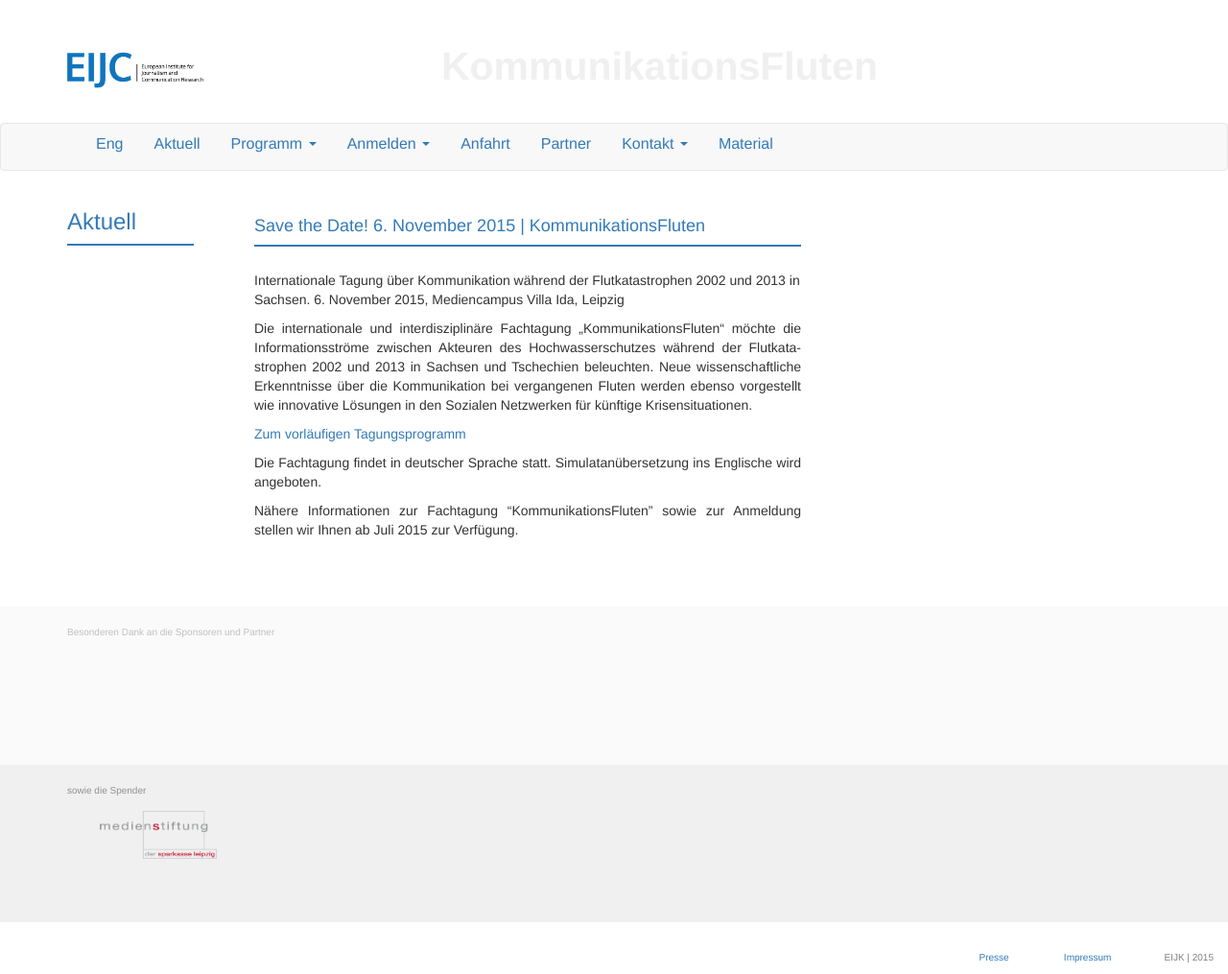
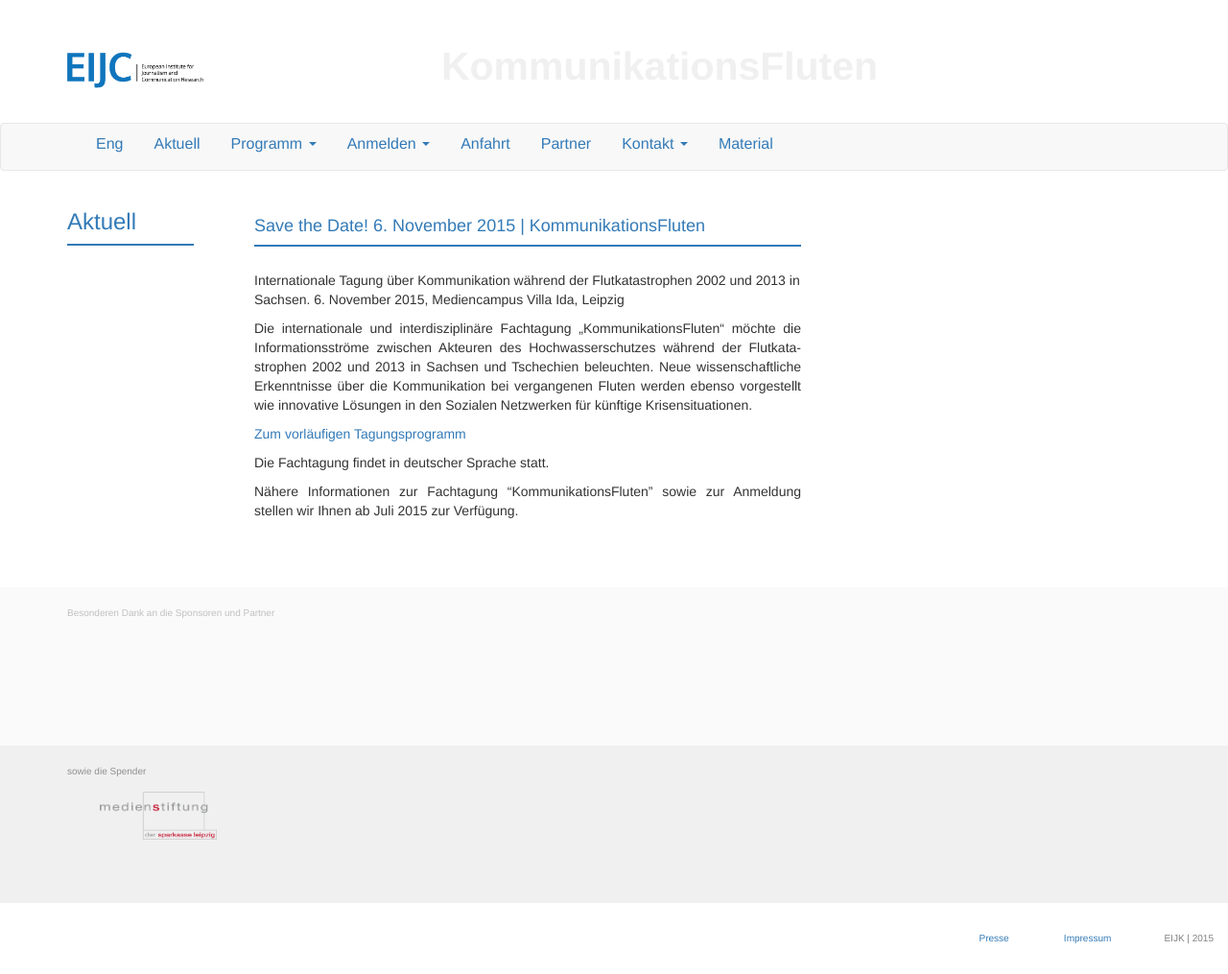
Before and after one commit to susedev/test, a Jekyll site: the page built from konferenz-kommunikationsfluten.html, in a window 1280 px wide. Shown: the whole page at 96% size. Built offline with Jekyll 4.4.1, drawn with Linux system fonts in a browser that asks for light colours; nearby versions of some CDN libraries.

Commit message:
Edit from JekyllCMS

```diff
--- a/konferenz-kommunikationsfluten.html
+++ b/konferenz-kommunikationsfluten.html
@@ -11,7 +11,7 @@ title: Aktuell
 
 <p><a href="{{ site.base_url }}/programm-uebersicht.html">Zum vorl&auml;ufigen Tagungsprogramm</a></p>
 
-<p style="text-align: justify;">Die Fachtagung findet in deutscher Sprache statt. Simulatan&uuml;bersetzung ins Englische wird angeboten.</p>
+<p style="text-align: justify;">Die Fachtagung findet in deutscher Sprache statt.</p>
 
 <p style="text-align: justify;">N&auml;here Informationen zur Fachtagung &ldquo;KommunikationsFluten&rdquo; sowie zur Anmeldung stellen wir Ihnen ab Juli 2015 zur Verf&uuml;gung.</p>
 
```
